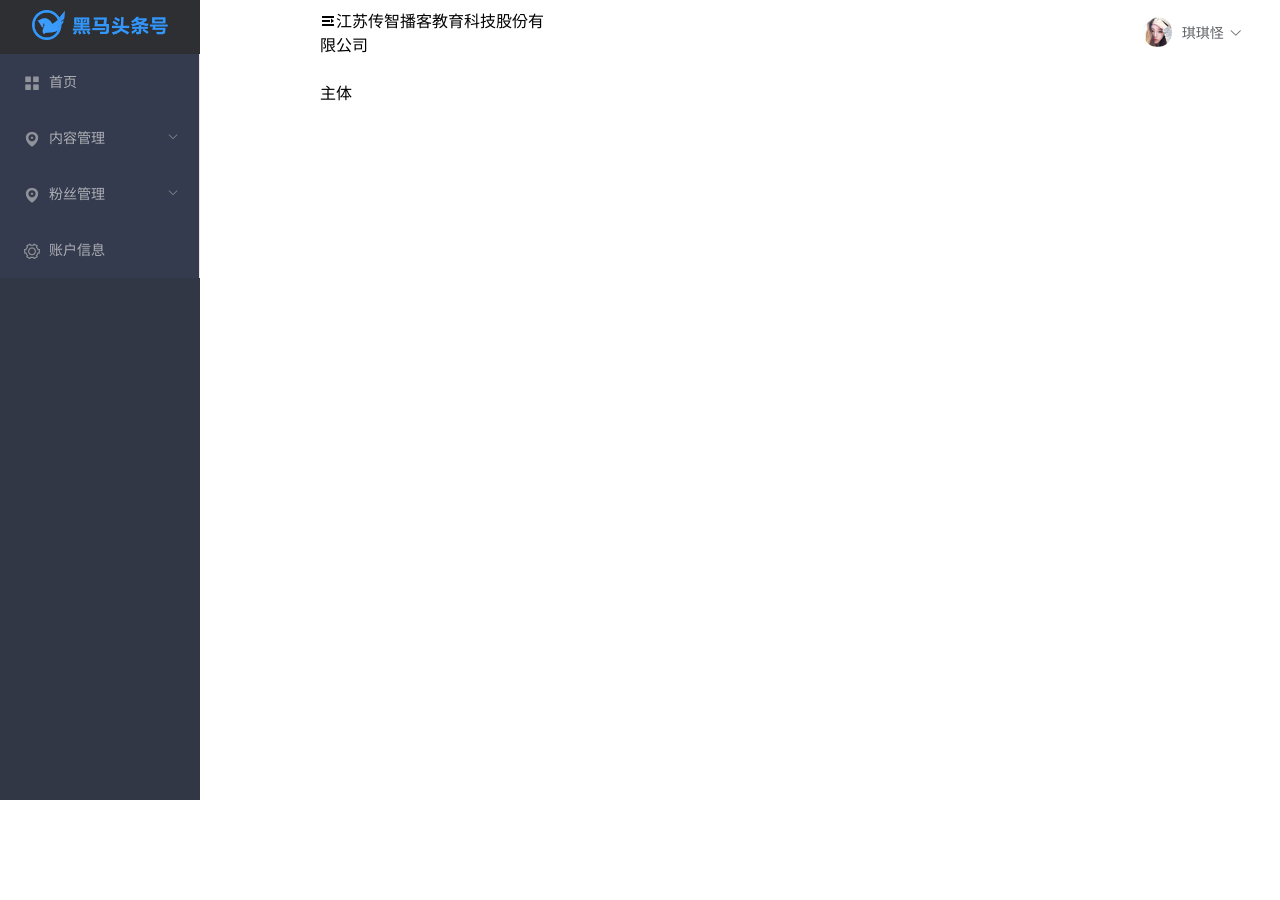
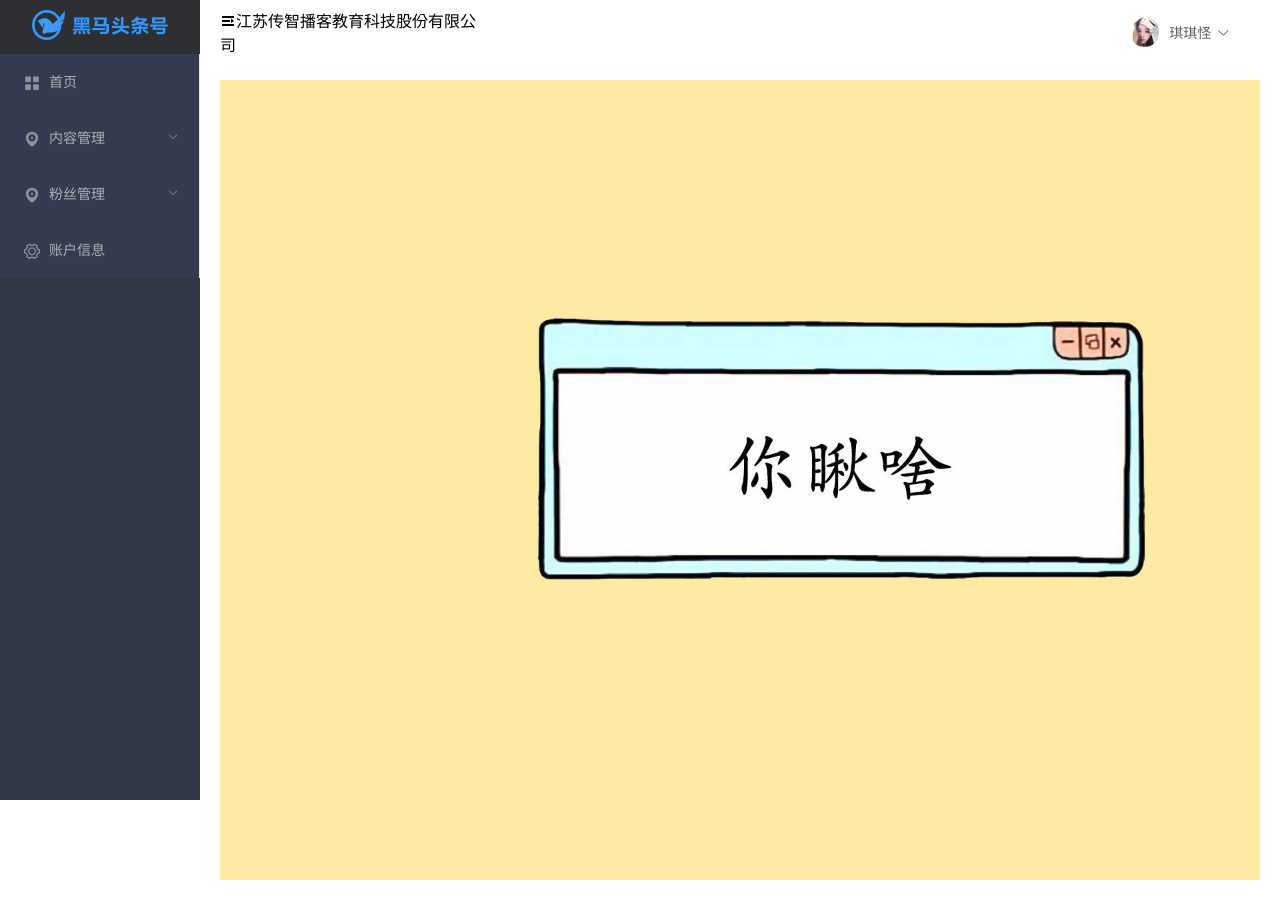
Before and after one commit to csu-anzai/toutiao, a Vue app: page /#/home in a window 1280 px wide. Before the commit the page ends 800 px from the top, so only its background shows below. Built offline with nearby package versions, Linux system fonts and the light colour scheme; no server answers.

Commit message:
主页模块-默认导航

```diff
--- a/src/views/home/index.vue
+++ b/src/views/home/index.vue
@@ -2,7 +2,7 @@
   <!-- 外层容器 -->
   <el-container>
     <!-- 左侧导航 -->
-    <el-aside>
+    <el-aside  style="width:200px">
       <layout-aside></layout-aside>
     </el-aside>
     <!-- 右侧 -->
@@ -12,7 +12,9 @@
         <layout-header></layout-header>
       </el-header>
       <!-- 主体 -->
-      <el-main>主体</el-main>
+      <el-main>
+        <router-view></router-view>
+      </el-main>
     </el-container>
   </el-container>
 </template>
--- /dev/null
+++ b/src/views/home/main.vue
@@ -0,0 +1,19 @@
+<template>
+  <div class="main"></div>
+</template>
+
+<script>
+
+export default {
+
+}
+</script>
+
+<style lang='less' scoped>
+.main  {
+    background-image: url('../../assets/img/home.jpg');
+    background-size: cover;
+    height: 100vh;
+
+}
+</style>
```
Also changed, not shown: src/router.js (+6 -1 lines).
